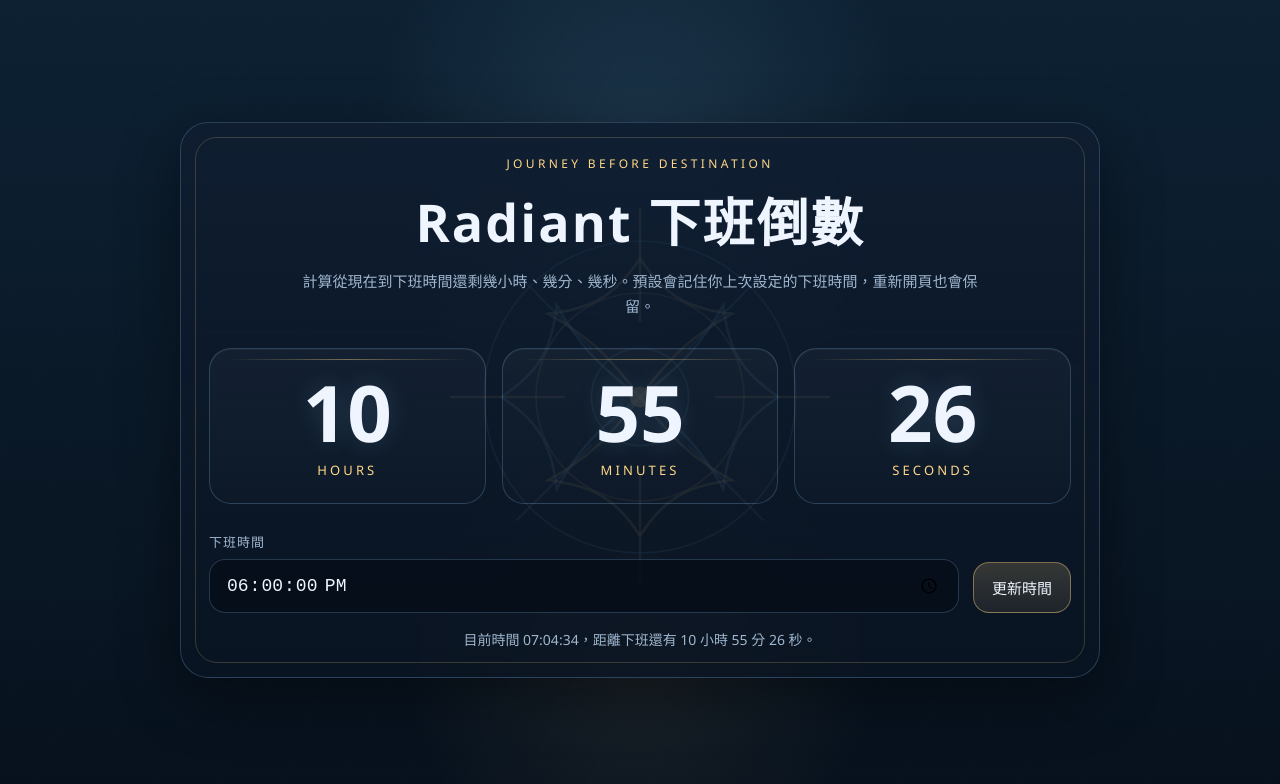
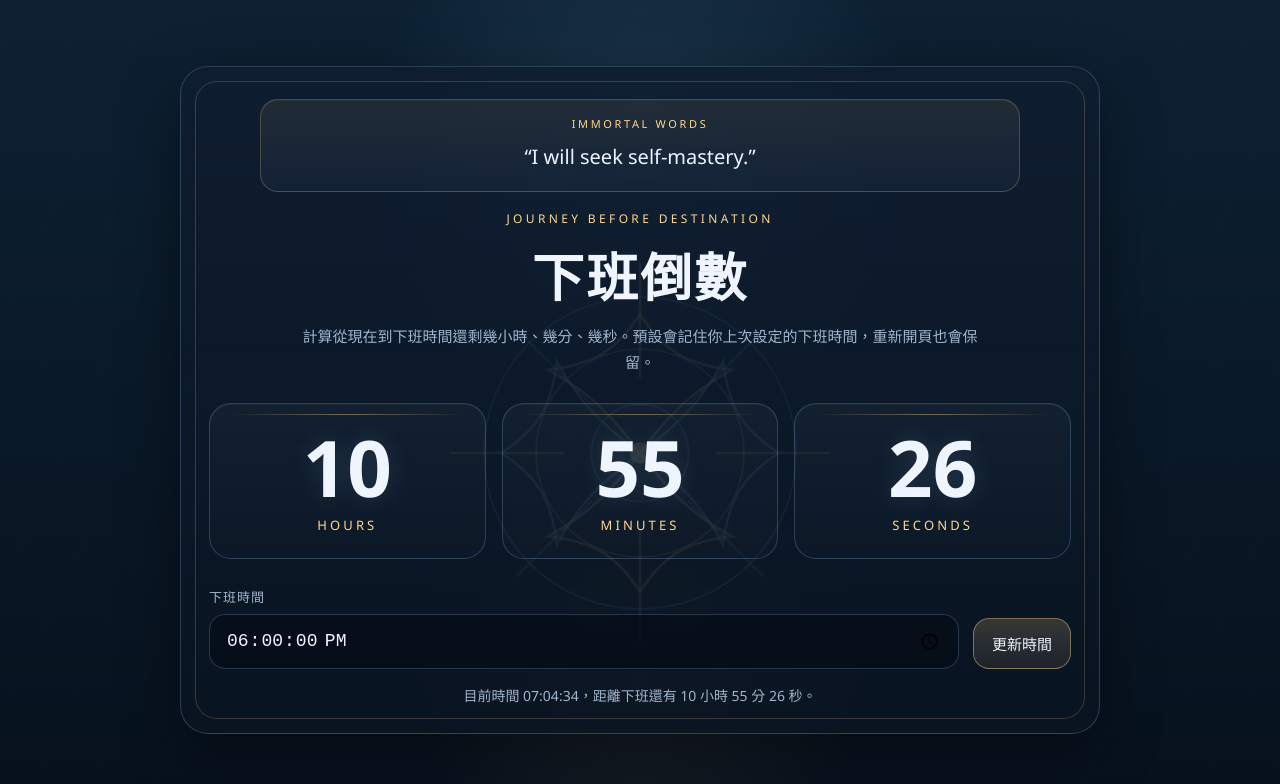
Before and after one commit to yuchen0526yuchen/radiantCountdown, a plain HTML site: page index.html in a window 1280 px wide. Drawn offline with Linux system fonts and the light colour scheme.

Commit message:
Update index.html

```diff
--- a/index.html
+++ b/index.html
@@ -3,7 +3,7 @@
 <head>
   <meta charset="UTF-8" />
   <meta name="viewport" content="width=device-width, initial-scale=1.0" />
-  <title>Radiant 下班倒數</title>
+  <title>下班倒數</title>
   <style>
     :root {
       --bg-1: #07111d;
@@ -116,6 +116,31 @@
       color: var(--muted);
       line-height: 1.7;
       font-size: 15px;
+    }
+
+    .oath-box {
+      margin: 0 auto 18px;
+      max-width: 760px;
+      padding: 16px 18px;
+      border: 1px solid rgba(255, 215, 136, 0.22);
+      border-radius: 18px;
+      background: linear-gradient(180deg, rgba(255, 215, 136, 0.08), rgba(143, 212, 255, 0.04));
+      box-shadow: inset 0 1px 0 rgba(255,255,255,0.04);
+    }
+
+    .oath-label {
+      margin-bottom: 8px;
+      font-size: 11px;
+      letter-spacing: 0.24em;
+      text-transform: uppercase;
+      color: var(--accent-2);
+    }
+
+    .oath-text {
+      font-size: clamp(15px, 2vw, 20px);
+      line-height: 1.8;
+      color: var(--text);
+      text-shadow: 0 0 18px rgba(143, 212, 255, 0.10);
     }
 
     .countdown {
@@ -264,8 +289,12 @@
       </svg>
 
       <div class="header">
+        <div class="oath-box" id="oathBox">
+          <div class="oath-label">Immortal Words</div>
+          <div class="oath-text" id="oathText"></div>
+        </div>
         <div class="kicker">Journey Before Destination</div>
-        <h1>Radiant 下班倒數</h1>
+        <h1>下班倒數</h1>
         <p class="subtitle">計算從現在到下班時間還剩幾小時、幾分、幾秒。預設會記住你上次設定的下班時間，重新開頁也會保留。</p>
       </div>
 
@@ -298,12 +327,29 @@
 
   <script>
     const STORAGE_KEY = 'radiant-offwork-time';
+    const IMMORTAL_WORDS = [
+      'Life before death. Strength before weakness. Journey before destination.',
+      'I will protect those who cannot protect themselves.',
+      'I will protect even those I hate, so long as it is right.',
+      'I will remember those who have been forgotten.',
+      'I will listen to those who have been ignored.',
+      'I will seek self-mastery.',
+      'I will unite instead of divide. I will bring men together.',
+      'Sometimes a hypocrite is nothing more than a man in the process of changing.',
+      'The most important step a person can take is always the next one.'
+    ];
     const timeInput = document.getElementById('offworkTime');
     const saveBtn = document.getElementById('saveBtn');
     const hoursEl = document.getElementById('hours');
     const minutesEl = document.getElementById('minutes');
     const secondsEl = document.getElementById('seconds');
     const statusEl = document.getElementById('status');
+    const oathTextEl = document.getElementById('oathText');
+
+    function pickRandomOath() {
+      const index = Math.floor(Math.random() * IMMORTAL_WORDS.length);
+      oathTextEl.textContent = `“${IMMORTAL_WORDS[index]}”`;
+    }
 
     function pad(value) {
       return String(value).padStart(2, '0');
@@ -367,6 +413,7 @@
     });
     timeInput.addEventListener('change', saveTime);
 
+    pickRandomOath();
     readStoredTime();
     updateCountdown();
     setInterval(updateCountdown, 1000);
```
